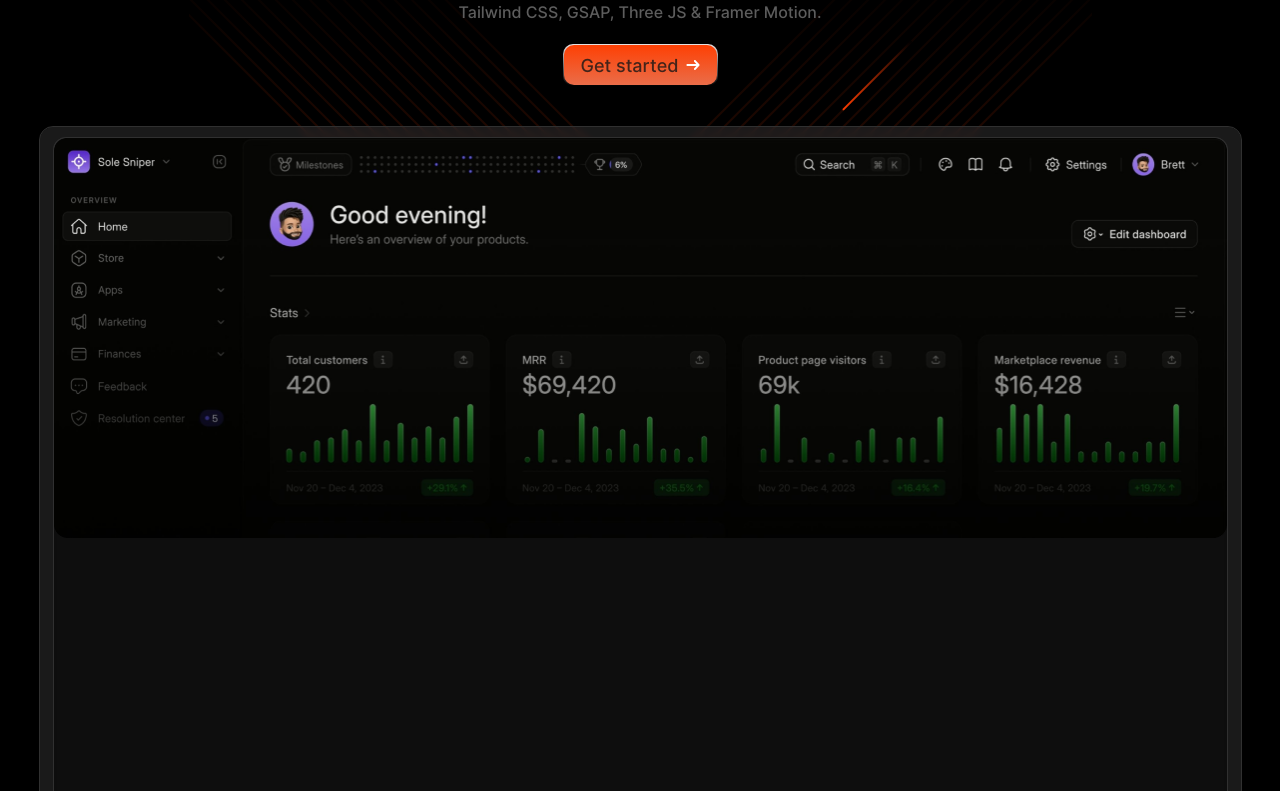
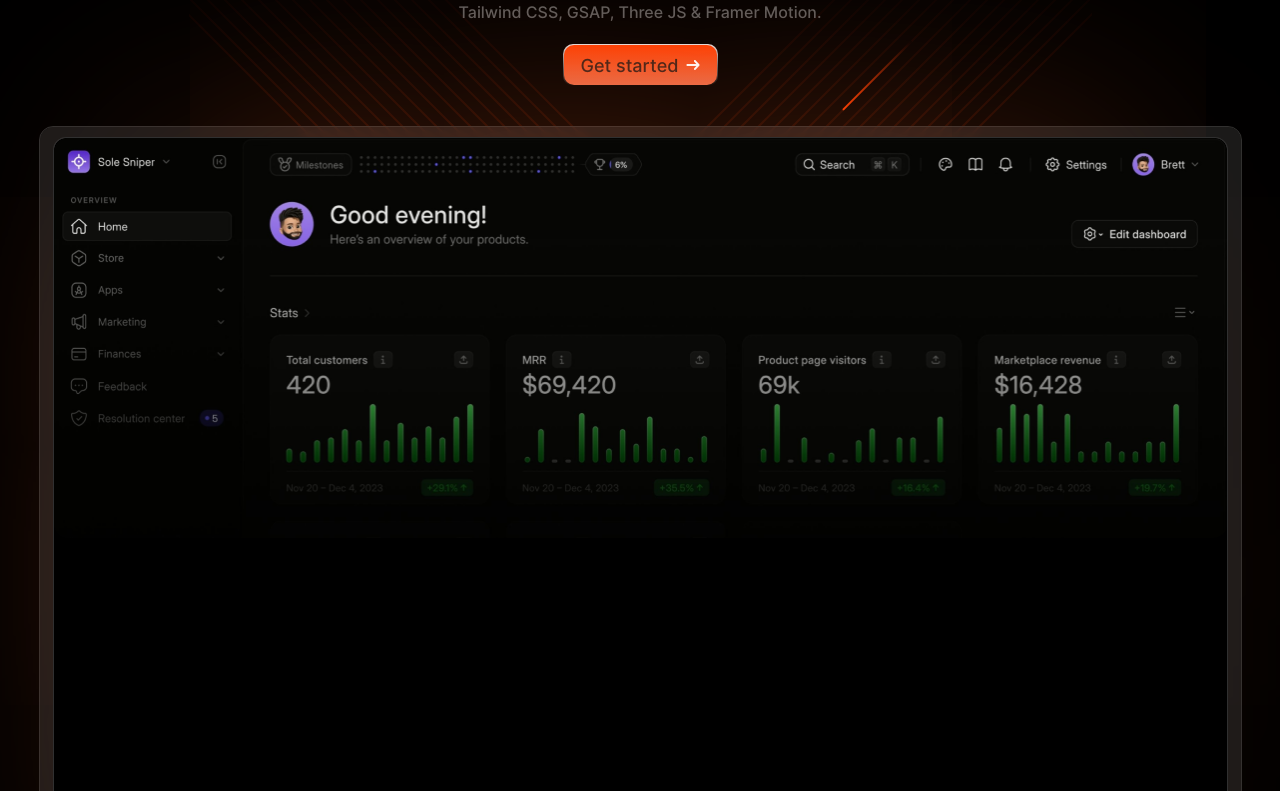
Before and after one commit to sudo-aadhi/Exposure, a Next.js app: page / in a window 1280 px wide. Shown: the part 389-1180 px from the top of the page. Built offline with nearby package versions, Linux system fonts and the light colour scheme; what @nauverse/tailwind-dot-grid-backgrounds would draw is missing.

Commit message:
Hero background glow gradient added

```diff
--- a/app/components/layouts/HeroDisplay.tsx
+++ b/app/components/layouts/HeroDisplay.tsx
@@ -8,7 +8,7 @@ import { motion } from "framer-motion"; // Importing motion from Framer Motion t
 const HeroDisplay = () => {
   return (
     <motion.div
-      className="flex items-center justify-center w-[1203px] h-[780px] bg-gray-50 bg-clip-padding backdrop-filter backdrop-blur-sm bg-opacity-10 border border-[#303030] rounded-[14px] relative top-[100px]"
+      className="flex items-center justify-center w-[1203px] h-[780px] bg-gray-50 bg-clip-padding backdrop-filter backdrop-blur-sm bg-opacity-10 border border-[#303030] rounded-[14px] relative top-[100px] shadow-2xl"
       initial={{
         opacity: 0, // Initial state for opacity: completely transparent
         y: 25, // Initial vertical position: slightly below its final position
@@ -23,8 +23,18 @@ const HeroDisplay = () => {
         ease: "easeInOut", // Smooth easing function for the animation
       }}
     >
+      <div
+        className="top-[95px] opacity-50 rounded-[50px]"
+        style={{
+          width: "850px",
+          height: "630px",
+          backgroundColor: "#DCA91F",
+          position: "absolute",
+          boxShadow: "0 0 1000px 50px #F35D21",
+        }}
+      ></div>
       {/* This is the main container for the hero display */}
-      <div className="flex items-center w-[1175px] h-[758px] bg-[#070707] bg-clip-padding backdrop-filter backdrop-blur-sm bg-opacity-80 border border-[#303030] rounded-[13px]">
+      <div className="flex items-center w-[1175px] h-[758px] bg-[#000000] bg-clip-padding backdrop-filter backdrop-blur-sm border border-[#303030] rounded-[13px]">
         {/* Inner container that holds the background image with optimized rendering */}
         <Image
           src={heroBackground} // Source of the background image
```
